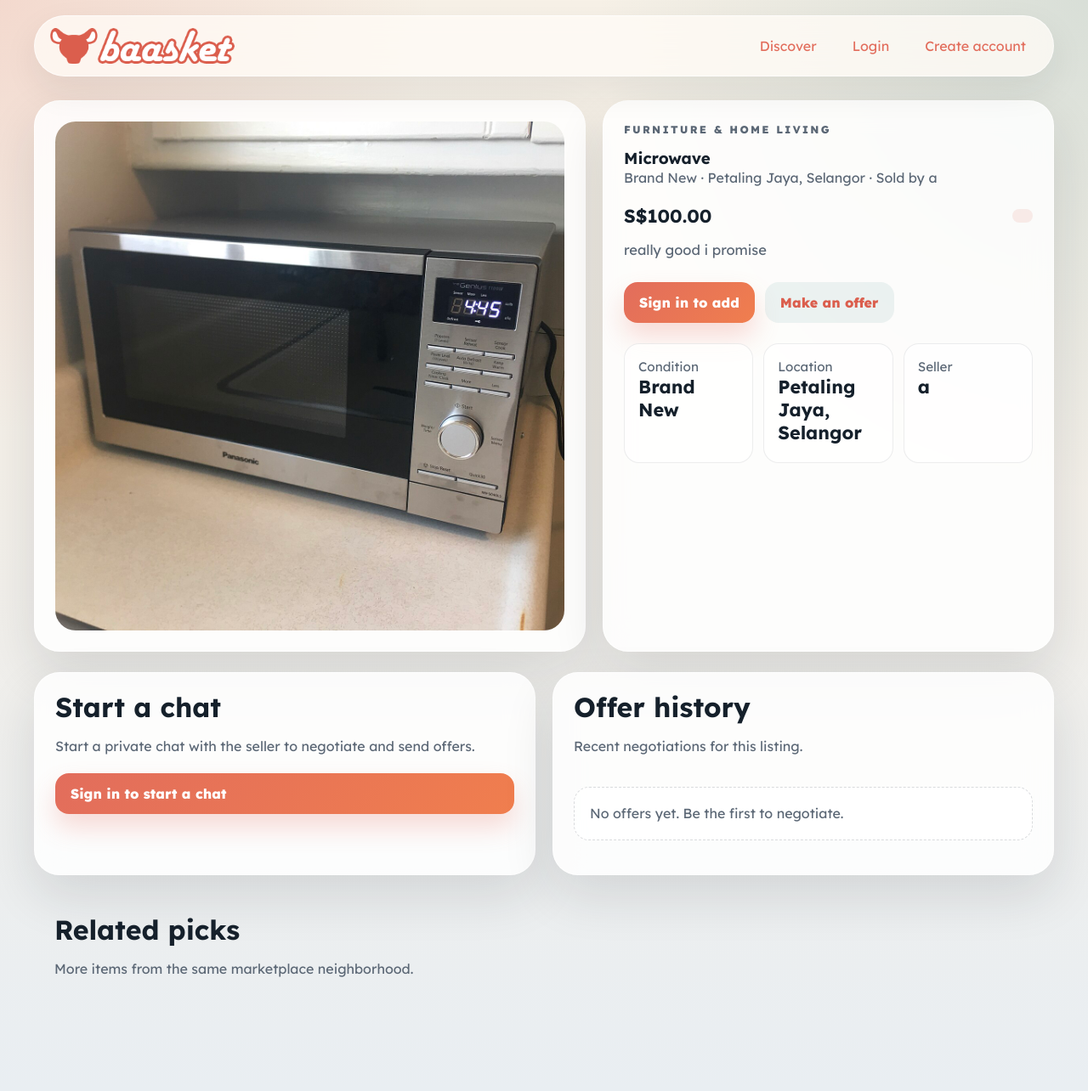
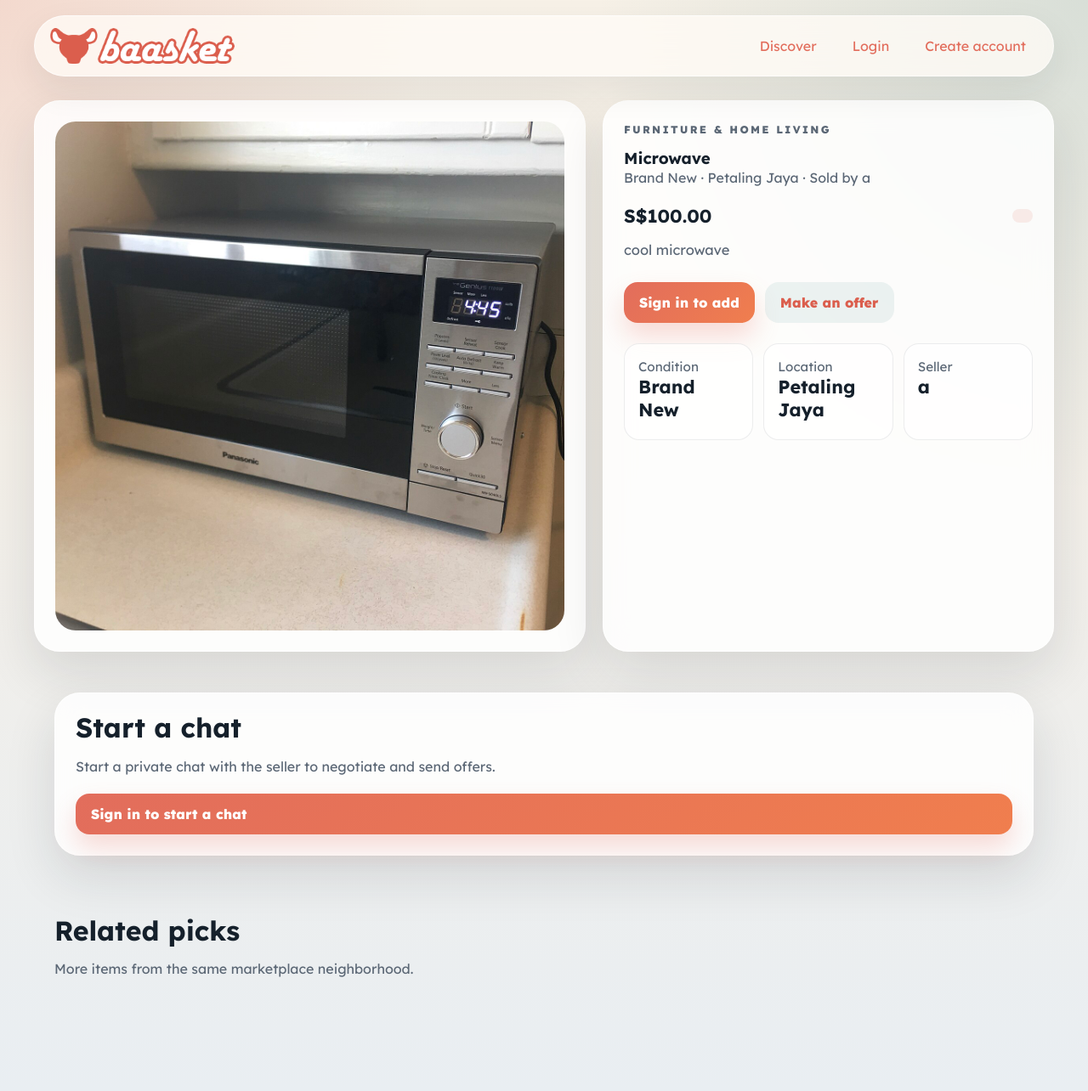
Before and after one commit to 4l3sh4/baasket, a Flask app: page /listing/9 in a window 1280 px wide. Shown: the whole page at 85% size. Run offline with Flask 3, Linux system fonts and the light colour scheme.

Commit message:
Mase sure that offers.py and payment.py match ERD diagram.

```diff
--- a/main.py
+++ b/main.py
@@ -461,7 +461,6 @@ def create_app() -> Flask:
 			listings=listings,
 			featured=_featured_listings(limit=4),
 			categories=list(CATEGORIES_MAP.keys()),
-			activity_feed=offer_board.recent_activity(limit=5),
 			listing_count=Item.query.count(),
 		)
 
@@ -472,17 +471,11 @@ def create_app() -> Flask:
 			flash("That listing is no longer available.", "warning")
 			return redirect(url_for("index"))
 
-		offers = (
-			Offer.query.filter_by(listing_id=listing.id)
-			.order_by(Offer.created_at.desc())
-			.all()
-		)
 		return render_template(
 			"listing.html",
 			title=f"{listing.title} | Baasket",
 			listing=listing,
 			related=_related_listings(listing, limit=3),
-			offers=offers,
 		)
 
 	@app.post("/listing/<int:listing_id>/cart")
@@ -594,8 +587,8 @@ def create_app() -> Flask:
 		receipt = payment_gateway.charge(
 			payment_method,
 			subtotal,
-			buyer_name=buyer_name,
-			buyer_email=buyer_email,
+			sender_name=buyer_name,
+			sender_email=buyer_email,
 			note=note,
 			items=[line["listing"].title for line in lines],
 		)
@@ -761,7 +754,6 @@ def create_app() -> Flask:
 			flash("Sellers cannot make offers on their own listings.", "warning")
 			return redirect(url_for("chat_view", chat_id=chat_id))
 		amount_text = request.form.get("amount", "").strip()
-		message = request.form.get("message", "").strip()
 		try:
 			amount = Decimal(amount_text)
 		except Exception:
@@ -770,7 +762,7 @@ def create_app() -> Flask:
 		if amount <= 0:
 			flash("Offer amounts must be greater than zero.", "warning")
 			return redirect(url_for("chat_view", chat_id=chat_id))
-		offer = Offer(listing_id=listing.id, buyer_id=current_user.id, amount=amount, message=message)
+		offer = Offer(listing_id=listing.id, sender_id=current_user.id, receiver_id=listing.seller_id, amount=amount)
 		db.session.add(offer)
 		db.session.flush()  # populate offer.id before commit
 		# Post a message into the chat thread so the offer appears inline
@@ -793,10 +785,10 @@ def create_app() -> Flask:
 			flash("Not authorised.", "warning")
 			return redirect(url_for("index"))
 		offer = db.session.get(Offer, offer_id)
-		if offer is None or offer.status != "pending":
+		if offer is None or offer.acceptanceStatus != "pending":
 			flash("Offer not found or already resolved.", "warning")
 			return redirect(url_for("chat_view", chat_id=chat_id))
-		offer.status = "accepted"
+		offer.acceptanceStatus = "accepted"
 		notify = Message(
 			messageID=uuid4().hex,
 			content=f"✓ Offer of {offer.amount_label} accepted! Please proceed with payment.",
@@ -816,10 +808,10 @@ def create_app() -> Flask:
 			flash("Not authorised.", "warning")
 			return redirect(url_for("index"))
 		offer = db.session.get(Offer, offer_id)
-		if offer is None or offer.status != "pending":
+		if offer is None or offer.acceptanceStatus != "pending":
 			flash("Offer not found or already resolved.", "warning")
 			return redirect(url_for("chat_view", chat_id=chat_id))
-		offer.status = "declined"
+		offer.acceptanceStatus = "declined"
 		notify = Message(
 			messageID=uuid4().hex,
 			content=f"✕ The offer of {offer.amount_label} was declined.",
@@ -899,20 +891,12 @@ def create_app() -> Flask:
 			.order_by(Item.created_at.desc())
 			.all()
 		)
-		recent_offers = (
-			Offer.query.join(Item)
-			.filter(Item.seller_id == current_user.id)
-			.order_by(Offer.created_at.desc())
-			.limit(12)
-			.all()
-		)
 		sales_history = _sales_history_for_user(current_user.id)
 		stats = _listing_stats_for_user(current_user.id)
 		return render_template(
 			"dashboard.html",
 			title="Seller Dashboard | Baasket",
 			listings=listings,
-			recent_offers=recent_offers,
 			sales_history=sales_history,
 			stats=stats,
 		)
--- a/models.py
+++ b/models.py
@@ -101,17 +101,18 @@ class ListingModel(db.Model):
 class Offer(db.Model):
     id = db.Column(db.Integer, primary_key=True)
     listing_id = db.Column(db.Integer, db.ForeignKey("listing_model.id"), nullable=False, index=True)
-    buyer_id = db.Column(db.Integer, db.ForeignKey("user.id"), nullable=True, index=True)
-    status = db.Column(db.String(20), nullable=False, default="pending")
+    sender_id = db.Column(db.Integer, db.ForeignKey("user.id"), nullable=True, index=True)
+    receiver_id = db.Column(db.Integer, db.ForeignKey("user.id"), nullable=True, index=True)
+    created_at = db.Column(db.DateTime, nullable=False, default=datetime.utcnow, index=True)
     amount = db.Column(db.Numeric(10, 2), nullable=False)
-    message = db.Column(db.Text, nullable=False, default="")
-    created_at = db.Column(db.DateTime, nullable=False, default=datetime.utcnow, index=True)
+    acceptanceStatus = db.Column(db.String(20), nullable=False, default="pending")
 
-    buyer = db.relationship("User", foreign_keys=[buyer_id], backref="offers_made")
+    sender = db.relationship("User", foreign_keys=[sender_id], backref="offers_sent")
+    receiver = db.relationship("User", foreign_keys=[receiver_id], backref="offers_received")
 
     @property
     def buyer_display(self) -> str:
-        return self.buyer.username if getattr(self, "buyer", None) else "Unknown buyer"
+        return self.sender.username if getattr(self, "sender", None) else "Unknown buyer"
 
     @property
     def amount_label(self) -> str:
@@ -326,13 +327,15 @@ class Message(db.Model):
 class Payment(db.Model):
     __tablename__ = "payment"
     paymentID = db.Column(db.String(36), primary_key=True)
+    offer_id = db.Column(db.Integer, db.ForeignKey("offer.id"), nullable=True, index=True)
+    item_id = db.Column(db.Integer, db.ForeignKey("listing_model.id"), nullable=True, index=True)
+    sender_id = db.Column(db.Integer, db.ForeignKey("user.id"), nullable=True, index=True)
+    receiver_id = db.Column(db.Integer, db.ForeignKey("user.id"), nullable=True, index=True)
+    senderBankAccountNum = db.Column(db.String(64), db.ForeignKey("bank_account.bankAccountNum"), nullable=True)
+    receiverBankAccountNum = db.Column(db.String(64), db.ForeignKey("bank_account.bankAccountNum"), nullable=True)
     paymentType = db.Column(db.String(80), nullable=False)
     status = db.Column(db.String(80), nullable=False, default="created")
     transactionDate = db.Column(db.DateTime, nullable=True)
-    buyer_id = db.Column(db.Integer, db.ForeignKey("user.id"), nullable=True, index=True)
-    order_id = db.Column(db.Integer, db.ForeignKey("order_model.id"), nullable=True, index=True)
-    gateway_reference = db.Column(db.String(64), nullable=True, default="")
-    provider = db.Column(db.String(64), nullable=True, default="")
 
     def authorizePayment(self) -> bool:
         self.status = "authorized"
--- a/payment.py
+++ b/payment.py
@@ -51,8 +51,8 @@ class CardPaymentStrategy(BasePaymentStrategy):
     fee_rate = Decimal("0.025")
 
     def process(self, subtotal: Decimal, **context: object) -> PaymentReceipt:
-        buyer = str(context.get("buyer_name", "Customer"))
-        return self._build_receipt(subtotal, f"Card payment approved for {buyer}.")
+        sender = str(context.get("sender_name", "Customer"))
+        return self._build_receipt(subtotal, f"Card payment approved for {sender}.")
 
 
 class WalletPaymentStrategy(BasePaymentStrategy):
@@ -61,7 +61,7 @@ class WalletPaymentStrategy(BasePaymentStrategy):
     fee_rate = Decimal("0.010")
 
     def process(self, subtotal: Decimal, **context: object) -> PaymentReceipt:
-        email = str(context.get("buyer_email", ""))
+        email = str(context.get("sender_email", ""))
         suffix = f" for {email}" if email else ""
         return self._build_receipt(subtotal, f"Wallet transfer confirmed{suffix}.")
 
--- a/templates/listing.html
+++ b/templates/listing.html
@@ -59,7 +59,7 @@
   </article>
 </section>
 
-<section class="detail-grid secondary-grid">
+<section class="section-block">
   <article class="card-surface reveal" data-reveal>
     <div class="section-heading compact">
       <h2>Start a chat</h2>
@@ -81,26 +81,6 @@
     </div>
   </article>
 
-  <article class="card-surface reveal" data-reveal>
-    <div class="section-heading compact">
-      <h2>Offer history</h2>
-      <p>Recent negotiations for this listing.</p>
-    </div>
-
-    <div class="feed-list compact-feed">
-      {% for offer in offers %}
-        <article class="feed-item small">
-          <span class="feed-dot"></span>
-          <div>
-            <strong>{{ offer.buyer_display }} · {{ offer.amount_label }}</strong>
-            <p>{{ offer.message or "No message included." }}</p>
-          </div>
-        </article>
-      {% else %}
-        <p class="empty-state">No offers yet. Be the first to negotiate.</p>
-      {% endfor %}
-    </div>
-  </article>
 </section>
 
 <section class="section-block">
```
Also changed, not shown: offers.py (+3 -20 lines), templates/chat.html (+7 -9 lines), templates/dashboard.html (+1 -21 lines), instance/baasket.db, static/uploads/listings/ce7749f5cffb4cd7868134e209dcdce1_Panasonic_NN-SD69LS_20220410.jpg (added), static/uploads/pfp/66e73cb79cec4af380070c0083ab973c_Flutterpage_Monitoring.png (added).
